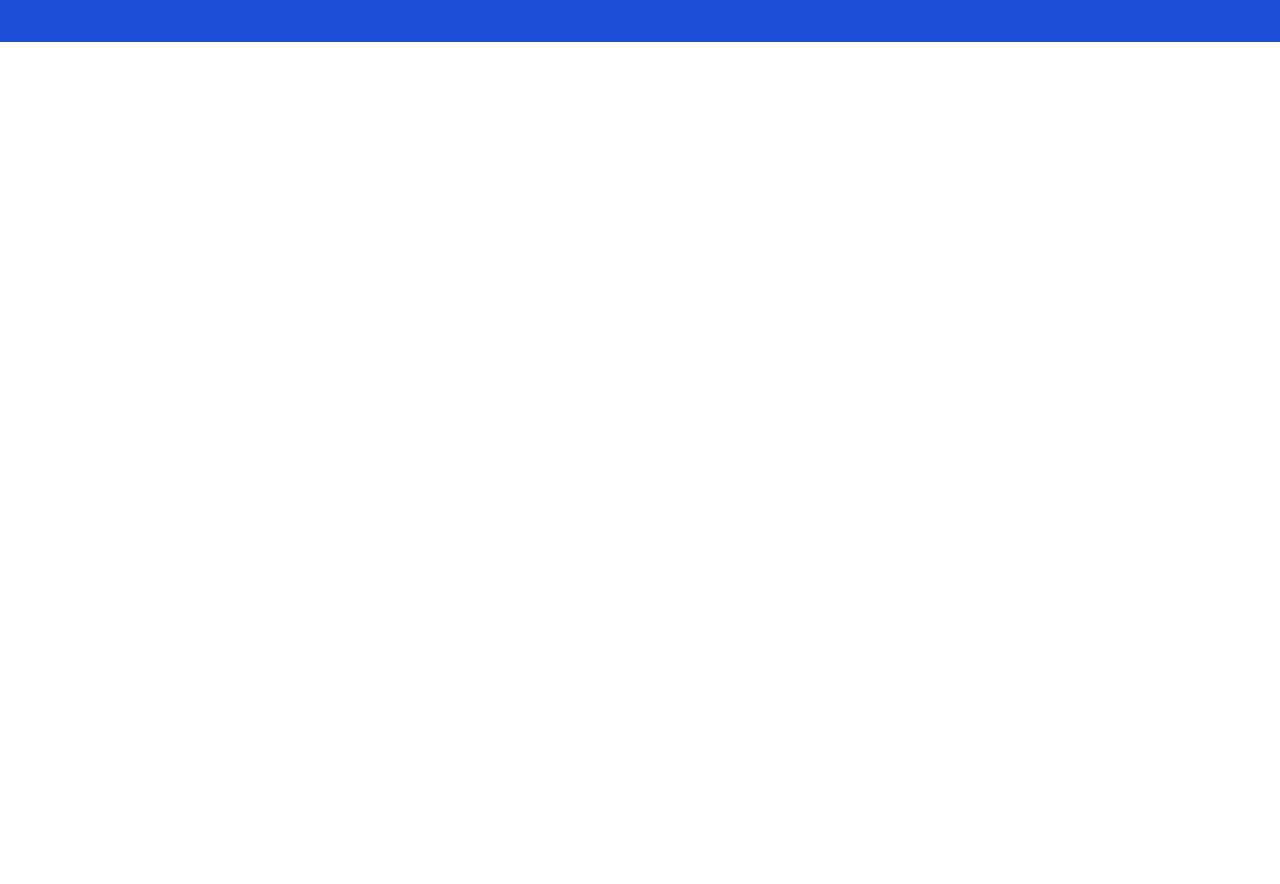
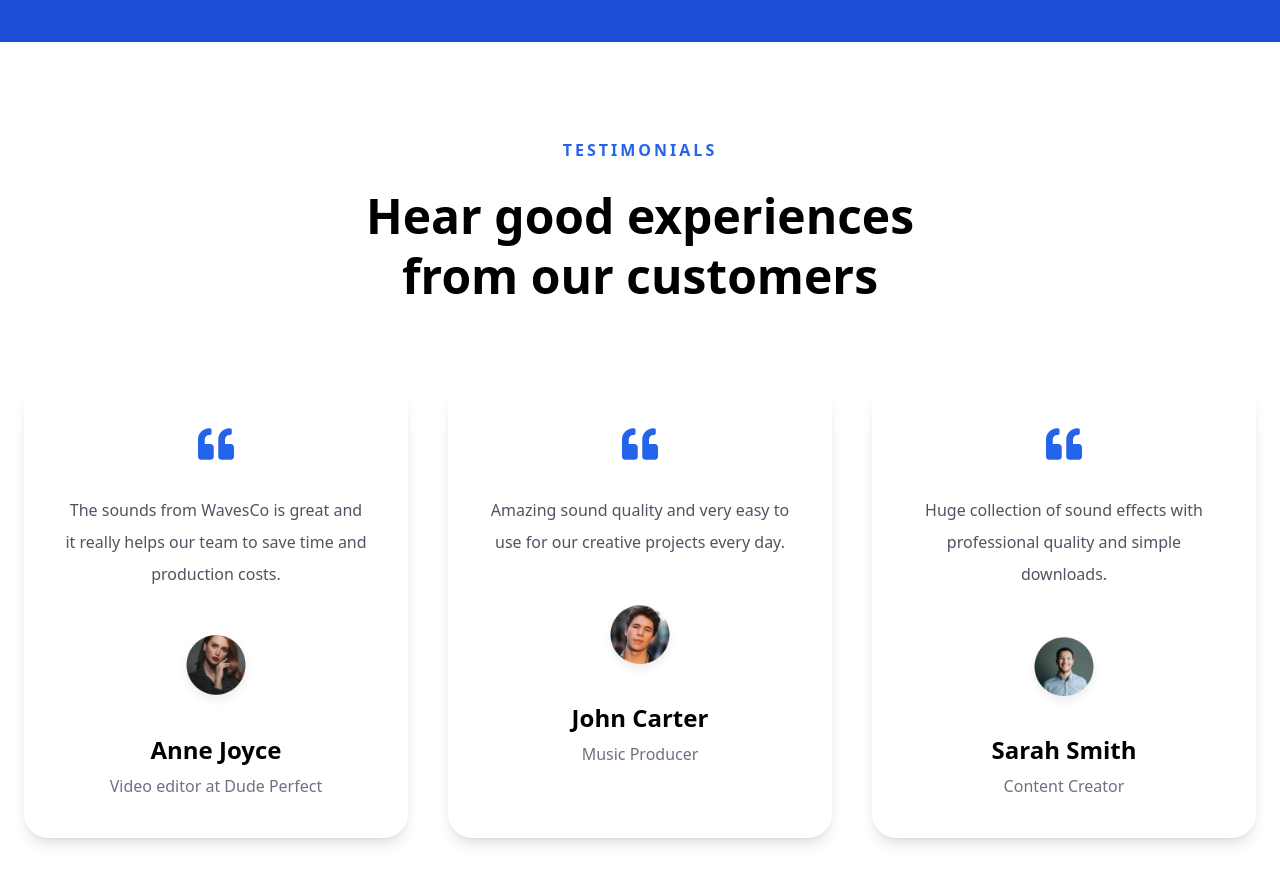
Before and after one commit to bhumi292/react-sound-effects-library, a React (Vite) app: page / in a window 1280 px wide. Shown: the part 3360-4244 px from the top of the page. Before the commit the page ends 3402 px from the top, so only its background shows below. Built offline with nearby package versions, Linux system fonts and the light colour scheme.

Commit message:
add component

```diff
--- a/src/App.jsx
+++ b/src/App.jsx
@@ -4,6 +4,7 @@ import Hero from './Components/Hero';
 import Pricing from './Components/Pricing';
 import Production from './Components/Production';
 import S_list from './Components/S_list';
+import Testimonial from './Components/Testimonial';
 import WhyUs from './Components/WhyUs';
 
 
@@ -19,7 +20,7 @@ function App() {
       <Category/>
       <WhyUs/>
       <Pricing/>
-
+      <Testimonial/>
 
     </>
   )
--- /dev/null
+++ b/src/Components/Testimonial.jsx
@@ -0,0 +1,106 @@
+import { FaQuoteLeft } from "react-icons/fa";
+
+import user1 from "../assets/img/image-1.png";
+import user2 from "../assets/img/image-2.png";
+import user3 from "../assets/img/image-3.png";
+
+function Testimonial() {
+
+  const testimonials = [
+    {
+      id: 1,
+      image: user1,
+      name: "Anne Joyce",
+      role: "Video editor at Dude Perfect",
+      review:
+        "The sounds from WavesCo is great and it really helps our team to save time and production costs.",
+    },
+
+    {
+      id: 2,
+      image: user2,
+      name: "John Carter",
+      role: "Music Producer",
+      review:
+        "Amazing sound quality and very easy to use for our creative projects every day.",
+    },
+
+    {
+      id: 3,
+      image: user3,
+      name: "Sarah Smith",
+      role: "Content Creator",
+      review:
+        "Huge collection of sound effects with professional quality and simple downloads.",
+    },
+  ];
+
+  return (
+
+    <div className="max-w-7xl mx-auto px-6 py-24">
+
+      {/* Small Title */}
+      <h3 className="text-center text-blue-600 font-semibold tracking-[3px] uppercase">
+        Testimonials
+      </h3>
+
+      {/* Main Heading */}
+      <h1 className="text-5xl font-bold text-center mt-6 leading-tight">
+
+        Hear good experiences
+        <br />
+        from our customers
+
+      </h1>
+
+      {/* Cards */}
+      <div className="grid grid-cols-1 md:grid-cols-3 gap-10 mt-20">
+
+        {testimonials.map((item) => (
+
+          <div
+            key={item.id}
+            className="bg-white rounded-3xl shadow-lg p-10 text-center"
+          >
+
+            {/* Quote Icon */}
+            <div className="flex justify-center text-blue-600 text-4xl">
+
+              <FaQuoteLeft />
+
+            </div>
+
+            {/* Review */}
+            <p className="mt-8 text-gray-600 leading-8">
+              {item.review}
+            </p>
+
+            {/* Customer Image */}
+            <img
+              src={item.image}
+              alt={item.name}
+              className="w-20 h-20 rounded-full object-cover mx-auto mt-10"
+            />
+
+            {/* Name */}
+            <h2 className="mt-6 text-2xl font-bold">
+              {item.name}
+            </h2>
+
+            {/* Role */}
+            <p className="mt-2 text-gray-500">
+              {item.role}
+            </p>
+
+          </div>
+
+        ))}
+
+      </div>
+
+    </div>
+
+  );
+}
+
+export default Testimonial;
```
